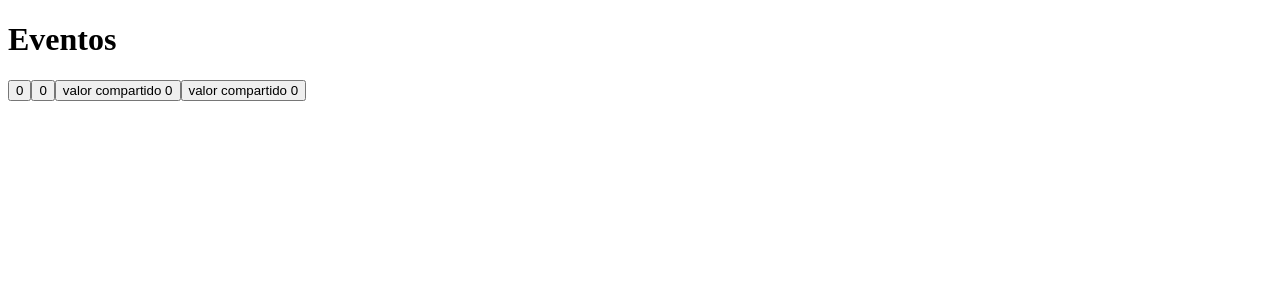
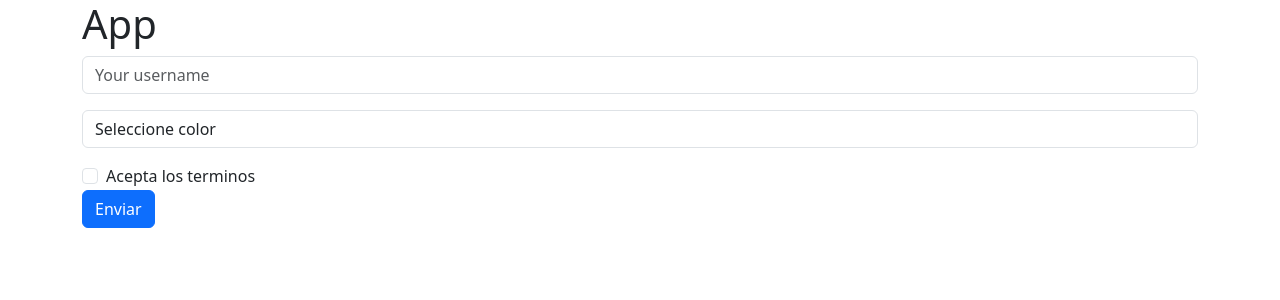
Before and after one commit to MSandoval-Gallardo/Inicio-React, a React (Vite) app: page / in a window 1280 px wide. Shown: the top 300 px of the page. Built offline with nearby package versions, Linux system fonts and the light colour scheme.

Commit message:
formulario controlado usando useState y clases de boostrap para validaciones

```diff
--- a/package.json
+++ b/package.json
@@ -10,6 +10,7 @@
     "preview": "vite preview"
   },
   "dependencies": {
+    "bootstrap": "^5.3.8",
     "react": "^19.1.1",
     "react-dom": "^19.1.1"
   },
--- a/src/App.tsx
+++ b/src/App.tsx
@@ -1,35 +1,122 @@
-import { useState } from "react";
-import CounterButton from "./components/CounterButton"
-import SharedButtom from "./components/SharedButtom"
+import {useState, type FormEvent } from "react";
 
 const App = () => {
 
-  // (inicio) para compartir valores en botones "SharedButtom"
-  const [counter, setCounter] = useState(0);
+  const [username, setUsername] = useState("")
+  const [color, setColor] = useState("")
+  const [accept, setAccept] = useState(false)
 
-      const handleClickIncrement = () => {
-          const newValue = counter + 1;
-          setCounter(newValue)
-      }
-  // (fin) para compartir valores en botones "SharedButtom"
+  const [touched, setTouched] = useState({
+    username: false,
+    color: false,
+    accept: false
+  })
+
+  // inicio forma manual
+  // type Filed = "username" | "color" | "accept"
+
+  // const handelBlur = (field: Filed) => {
+
+  // }
+  // fin forma manual
+
+  // inicio forma dinamica
+
+  const handelBlur = (field: keyof typeof touched) => {
+    setTouched((prev) => ({
+      ...prev,
+      [field]: true
+    }));
+  };
+
+  // fin forma dinaminca
+
+  const handleSubmit = (e: FormEvent) => {
+    e.preventDefault();
+
+    setTouched({
+      username: true,
+      color: true,
+      accept: true
+    })
+
+    if(username.length >= 3 && color !== "" && accept){
+      alert("envoiando validacion ")
+    }
+  };
 
   return (
-    <div>
-      <h1>Eventos</h1>
-      {/* <MyButton/> */}
-      <CounterButton/>
-      <CounterButton/>
+    <div className="container mx-auto">
+      <h1>App</h1>
+      <form
+        onSubmit={handleSubmit}
 
-      {/* valores compartidos */}
-      <SharedButtom
-      counter = {counter}
-      handleClickIncrement = {handleClickIncrement}/>
-      <SharedButtom
-      counter = {counter}
-      handleClickIncrement = {handleClickIncrement}/>
+      >
+        <div className="mb-3">
+          <input
+          type="text"
+          placeholder="Your username"
+          value={username}
+          onChange={e => setUsername(e.target.value)}
+          className={`form-control ${
+            touched.username && (
+              username.length >= 3 ? "is-valid" : "is-invalid"
+            )
+          }`}
+          onBlur={() => handelBlur("username")}
+        />
+        <div className="invalid-feedback">el texto es obligatorio</div>
+        </div>
+
+        <div className="mb-3">
+          <select
+            value={color}
+            onChange={e => setColor(e.target.value)}
+            onBlur={() => handelBlur("color")}
+            className={
+              `form-control ${
+              touched.color && (
+              color !== "" ? "is-valid" : "is-invalid"
+            )
+          }`}
+            >
+            <option
+              value=""
+              disabled
+            >
+              Seleccione color
+            </option>
+            <option value="red">Rojo</option>
+            <option value="blue">Azul</option>
+            <option value="green">Verde</option>
+          </select>
+        <div className="invalid-feedback">el color es obligatorio</div>
+        </div>
 
 
-      </div>
-  )
-}
-export default App
+        <div className="form-check">
+
+          <input
+            type="checkbox"
+            checked = {accept}
+            onChange={e => setAccept(e.target.checked)}
+            onBlur={() => handelBlur("accept")}
+            className={
+              `form-check-input ${
+              touched.accept && (
+              accept ? "is-valid" : "is-invalid"
+            )
+          }`}
+            />
+          <label className="form-check-label">
+            Acepta los terminos
+          </label>
+        <div className="invalid-feedback">Tienes que aceptar los terminos</div>
+
+        </div>
+        <button type="submit" className="btn btn-primary">Enviar</button>
+      </form>
+    </div>
+  );
+};
+export default App;
--- a/src/index.css
+++ b/src/index.css
@@ -0,0 +1 @@
+@import "bootstrap/dist/css/bootstrap.min.css";
```
Also changed, not shown: 1 other file (tests, documents, lock files or other folders).
